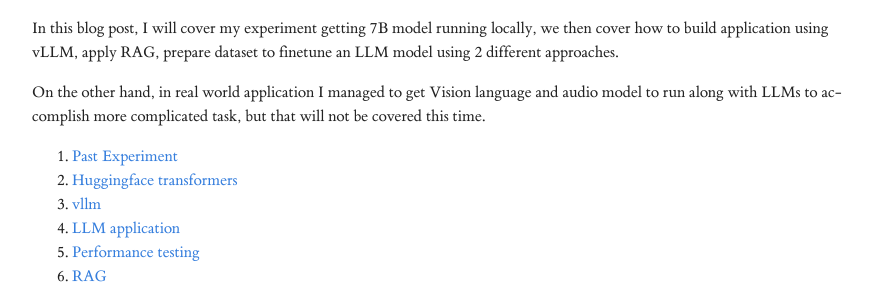
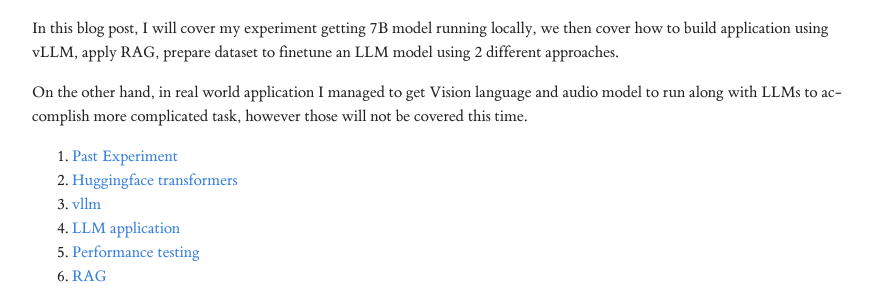
Before and after one commit to whatvn/whatvn.github.io, a Jekyll site: the page built from writing/_posts/2024-09-16-LLMs-Experiments.md, in a window 1280 px wide and 900 px high. Shown: the part 357-648 px from the top of the window, without its empty margins (192-1086 px from the left). Built offline with Jekyll 4.4.1, drawn with Linux system fonts in a browser that asks for light colours; nearby versions of some CDN libraries; some of the changed text lies outside the part shown.

Commit message:
clarify some information

```diff
--- a/writing/_posts/2024-09-16-LLMs-Experiments.md
+++ b/writing/_posts/2024-09-16-LLMs-Experiments.md
@@ -11,7 +11,7 @@ Also LLMs which support Vietnamese are not main-stream, they are there but mostl
 
 In this blog post, I will cover my experiment getting 7B model running locally, we then cover how to build application using vLLM, apply RAG, prepare dataset to finetune an LLM model using 2 different approaches.
 
-On the other hand, in real world application I managed to get Vision language and audio model to run along with LLMs to accomplish more complicated task, but that will not be covered this time.
+On the other hand, in real world application I managed to get Vision language and audio model to run along with LLMs to accomplish more complicated task, however those will not be covered this time.
 
 
 1. [Past Experiment](#pass-experiment)
@@ -882,7 +885,7 @@ from transformers.trainer_pt_utils import LabelSmoother
 
 IGNORE_TOKEN_ID = LabelSmoother.ignore_index
 
-TEMPLATE = """{% for message in messages %}{% if loop.first and messages[0]['role'] != 'system' %}{{ '<|im_start|>system\nYou are a helpful assistant.<|im_end|>\n' }}{% endif %}{{'<|im_start|>' + message['role'] + '\n' + message['content']}}{% if loop.last %}{{ '<|im_end|>'}}{% else %}{{ '<|im_end|>\n' }}{% endif %}{% endfor %}"""
+TEMPLATE = "{% for message in messages %}{% if loop.first and messages[0]['role'] != 'system' %}{{ '<|im_start|>system\nYou are a helpful assistant.<|im_end|>\n' }}{% endif %}{{'<|im_start|>' + message['role'] + '\n' + message['content']}}{% if loop.last %}{{ '<|im_end|>'}}{% else %}{{ '<|im_end|>\n' }}{% endif %}{% endfor %}"
 
 local_rank = None
 
```
Also changed, not shown: other parts of writing/_posts/2024-09-16-LLMs-Experiments.md (+3 -0 lines).
